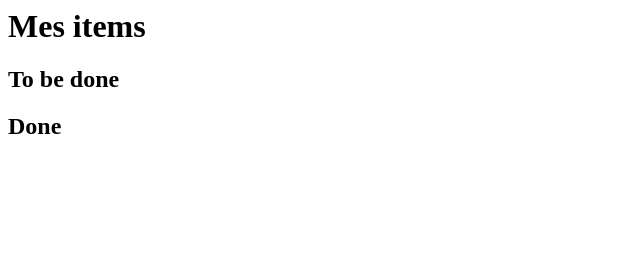
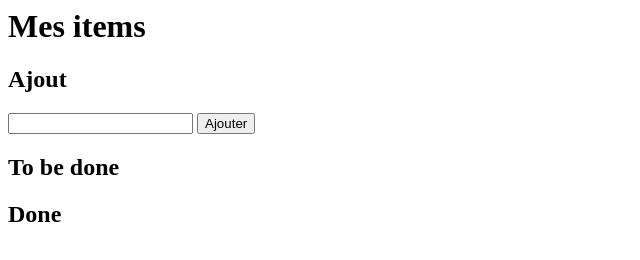
Before and after one commit to AurelieV/meetup-node-loopback, a website: page client/index.html in a window 1280 px wide. Shown: the whole page, without its empty margins (0-640 px from the left). Drawn offline with Linux system fonts and the light colour scheme; no server answers.

Commit message:
Add a create form

```diff
--- a/client/app.js
+++ b/client/app.js
@@ -6,5 +6,9 @@ angular.module('app', ['lbServices'])
       TodoItem.check({id: item.id}, {}, function(itemUpdated){
         item.isDone = true;
       });
+    };
+
+    $rootScope.create = function(name) {
+      TodoItem.create({task: name}, function(item){$rootScope.items.push(item);});
     }
 });
--- a/client/index.html
+++ b/client/index.html
@@ -9,6 +9,11 @@
 
 <body>
   <h1> Mes items </h1>
+  <h2> Ajout </h2>
+  <form>
+    <input type="text" ng-model="name"/>
+    <button ng-click="create(name)"> Ajouter </button>
+  </form>
   <h2> To be done </h2>
   <ul>
     <li ng-repeat="item in $root.items | filter:{isDone: false} track by item.id">
```
